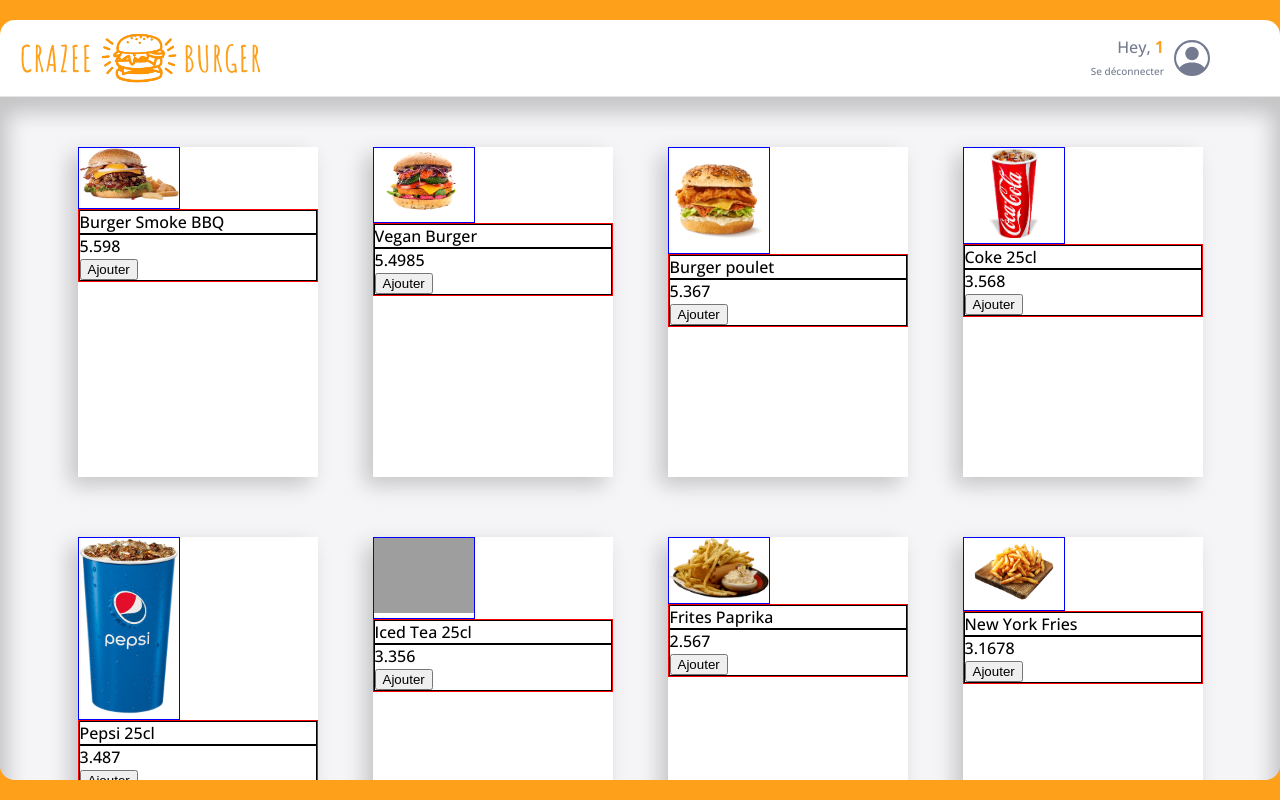
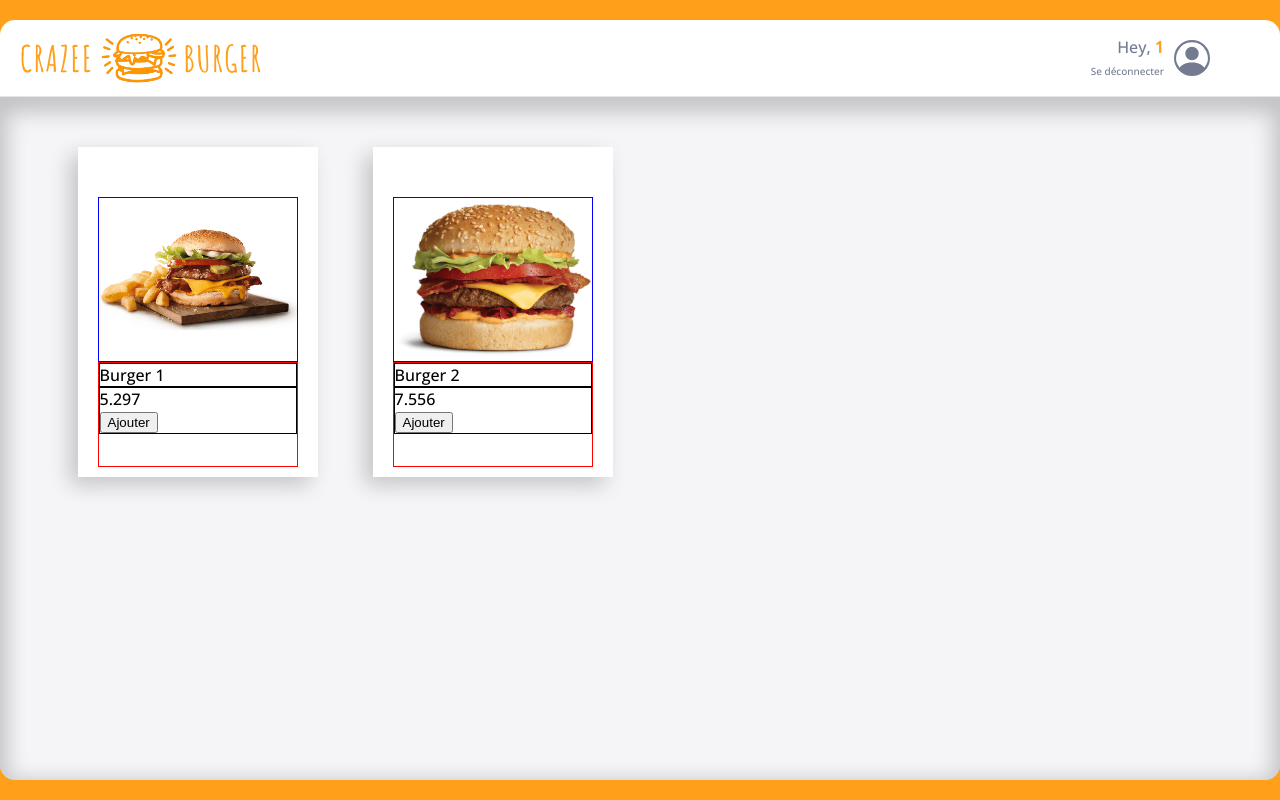
Before and after one commit to Nyzuro/crazee-burger, a React (Vite) app: page /order/1 in a window 1280 px wide. Built offline with nearby package versions, Linux system fonts and the light colour scheme; grey boxes are pictures that could not be loaded.

Commit message:
💄 F05: ORDER > Product > Add image layout

```diff
--- a/src/components/pages/order/Main/Menu.jsx
+++ b/src/components/pages/order/Main/Menu.jsx
@@ -1,11 +1,11 @@
 import { useState } from "react";
 import styled from "styled-components";
-import { fakeMenu2 } from "../../../../fakeData/fakeMenu";
+import { fakeMenu1 } from "../../../../fakeData/fakeMenu";
 import { theme } from "../../../../theme";
 import Product from "./Product";
 
 export default function Menu() {
-  const [menu, setMenu] = useState(fakeMenu2);
+	const [menu, setMenu] = useState(fakeMenu1);
 
 	return (
 		<MenuStyled>
--- a/src/components/pages/order/Main/Product.jsx
+++ b/src/components/pages/order/Main/Product.jsx
@@ -4,7 +4,6 @@
 export default function Product({ imageSource, title, price }) {
 	return (
 		<ProductStyled>
-      <div className="product">
 			<div className="image">
 				<img src={imageSource} alt={title} />
 			</div>
@@ -15,27 +14,31 @@
 					<button className="add-button">Ajouter</button>
 				</div>
 			</div>
-      </div>
 		</ProductStyled>
 	);
 }
 
 const ProductStyled = styled.div`
+	background-color: ${theme.colors.white};
+	box-shadow: -8px 8px 20px 0px rgb(0 0 0 / 20%);
+	width: 200px;
+	height: 300px;
+
+	display: grid;
+	grid-template-columns: 1fr;
+	grid-template-rows: 65% 1fr;
+	padding: 20px;
+	padding-bottom: 10px;
+
 	.image {
 		border: 1px solid blue;
-    width: 100px;
-    height: auto;
+		margin-top: 30px;
 		img {
+			object-fit: contain;
 			width: 100%;
 			height: 100%;
 		}
 	}
-
-  .product {
-    background-color: ${theme.colors.white};
-    box-shadow: -8px 8px 20px 0px rgb(0 0 0 / 20%);
-    width: 240px;
-    height: 330px;
 
 	.info-text {
 		border: 1px solid red;
@@ -48,5 +51,4 @@
 	.description {
 		border: 1px solid black;
 	}
-  }
 `;
```
Lines whose indentation alone changed are shown as unchanged.
